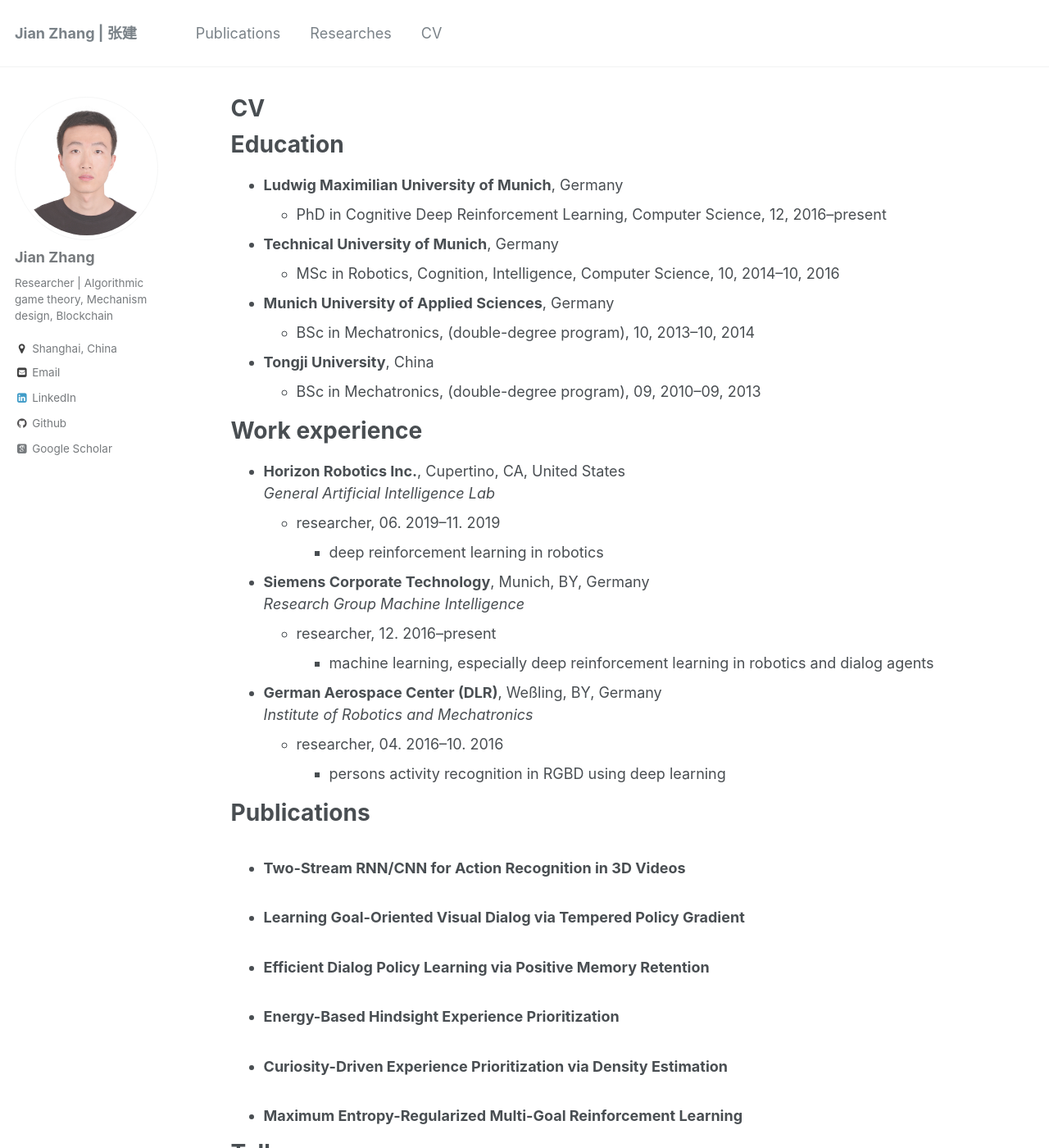
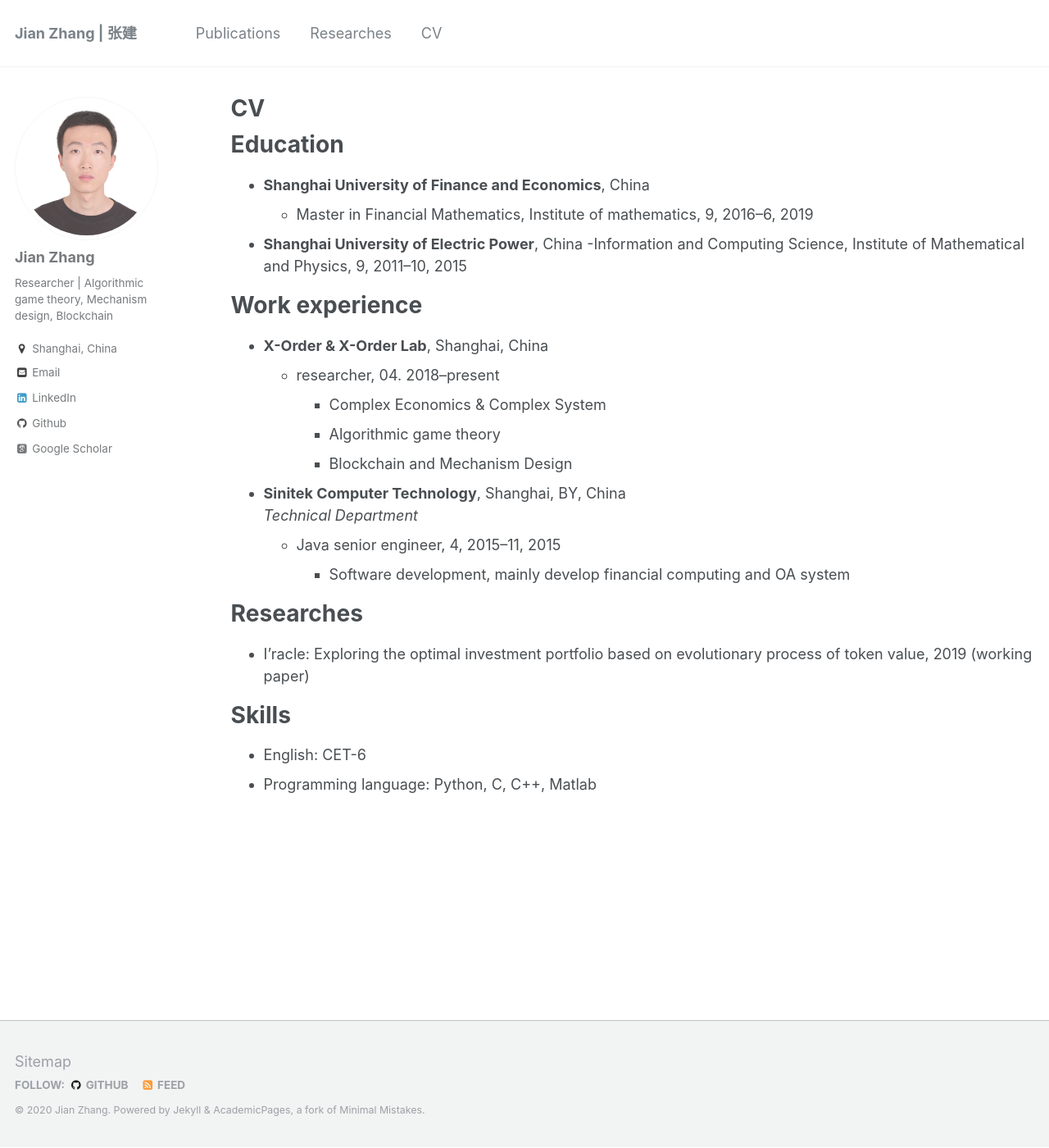
Before and after one commit to Leozhang404/home, a Jekyll site: the page built from _pages/cv.md, in a window 1280 px wide and 1400 px high. Shown: the whole window at 82% size. Built offline with Jekyll 4.4.1, drawn with Linux system fonts in a browser that asks for light colours; some web fonts are replaced; some of the changed text lies outside the part shown.

Commit message:
Update cv.md

```diff
--- a/_pages/cv.md
+++ b/_pages/cv.md
@@ -11,32 +11,25 @@ redirect_from:
 
 Education
 ======
-* **Ludwig Maximilian University of Munich**, Germany
-  - PhD in Cognitive Deep Reinforcement Learning, Computer Science, 12, 2016--present
-* **Technical University of Munich**, Germany
-  - MSc in Robotics, Cognition, Intelligence, Computer Science, 10, 2014--10, 2016
-* **Munich University of Applied Sciences**, Germany
-  - BSc in Mechatronics, (double-degree program), 10, 2013--10, 2014
-* **Tongji University**, China
-  - BSc in Mechatronics, (double-degree program), 09, 2010--09, 2013
+* **Shanghai University of Finance and Economics**, China
+  - Master in Financial Mathematics, Institute of mathematics, 9, 2016--6, 2019
+* **Shanghai University of Electric Power**, China
+  -Information and Computing Science, Institute of Mathematical and Physics, 9, 2011--10, 2015
 
 
 Work experience
 ======
-* **Horizon Robotics Inc.**, Cupertino, CA, United States
-*General Artificial Intelligence Lab*
-  * researcher, 06. 2019--11. 2019
-    - deep reinforcement learning in robotics
+* **X-Order & X-Order Lab**, Shanghai, China
+  * researcher, 04. 2018--present
+    - Complex Economics & Complex System
+    - Algorithmic game theory
+    - Blockchain and Mechanism Design
 
-* **Siemens Corporate Technology**, Munich, BY, Germany
-*Research Group Machine Intelligence*
-  * researcher, 12. 2016--present
-    - machine learning, especially deep reinforcement learning in robotics and dialog agents
+* **Sinitek Computer Technology**, Shanghai, BY, China
+*Technical Department*
+  * Java senior engineer, 4, 2015--11, 2015
+    - Software development, mainly develop financial computing and OA system
 
-* **German Aerospace Center (DLR)**, Weßling, BY, Germany
-*Institute of Robotics and Mechatronics*
-  * researcher, 04. 2016--10. 2016
-    - persons activity recognition in RGBD using deep learning
 
 <!-- Skills
 ======
@@ -47,24 +40,11 @@ Work experience
   * Sub-skill 2.3
 * Skill 3 -->
 
-Publications
+Researches
 ======
-  <ul>{% for post in site.publications %}
-    {% include archive-single-cv.html %}
-  {% endfor %}</ul>
+* I'racle: Exploring the optimal investment portfolio based on evolutionary process of token value, 2019 (working paper)
 
-Talks
+Skills
 ======
-  <ul>{% for post in site.talks %}
-    {% include archive-single-talk-cv.html %}
-  {% endfor %}</ul>
-
-<!-- Teaching
-======
-  <ul>{% for post in site.teaching %}
-    {% include archive-single-cv.html %}
-  {% endfor %}</ul>
-
-Service and leadership
-======
-* Currently signed in to 43 different slack teams -->
+* English: CET-6
+* Programming language: Python, C, C++, Matlab
```
